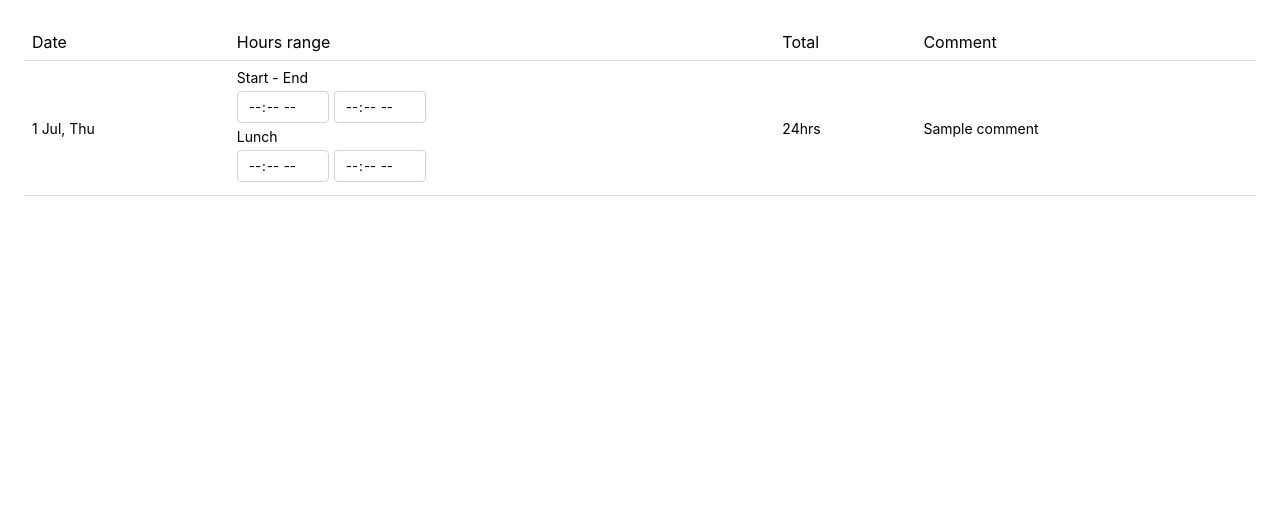
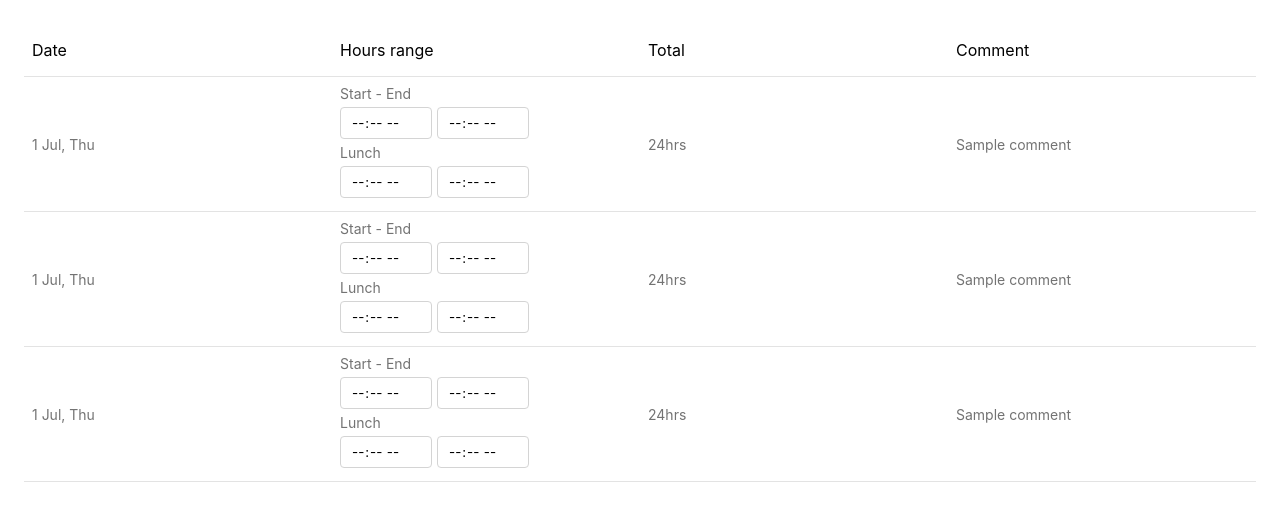
Before and after one commit to DayvsonNascimento/working-hours-app, a React (Create React App) app: page / in a window 1280 px wide. Shown: the top 506 px of the page. Built offline with nearby package versions, Linux system fonts and the light colour scheme.

Commit message:
Styles adjusts in LogTable

```diff
--- a/src/components/LogCard/styles.js
+++ b/src/components/LogCard/styles.js
@@ -10,4 +10,5 @@ export const RowCell = styled.td`
   padding: 8px;
   font-size: 14px;
   border-bottom: 1px solid #e3e3e3;
+  color: #737373;
 `;
--- a/src/components/LogTable/LogTable.js
+++ b/src/components/LogTable/LogTable.js
@@ -14,6 +14,8 @@ const LogTable = () => {
         </TableHeader>
         <Body>
           <LogCard />
+          <LogCard />
+          <LogCard />
         </Body>
       </Table>
     </Container>
--- a/src/components/LogTable/styles.js
+++ b/src/components/LogTable/styles.js
@@ -10,10 +10,11 @@ export const Table = styled.table`
 `;
 
 export const HeaderCell = styled.th`
-  padding: 8px;
+  padding: 16px 8px 16px 8px;
   font-size: 16px;
   font-weight: 400;
   text-align: left;
+  width: 25%;
 `;
 
 export const TableHeader = styled.tr`
```
